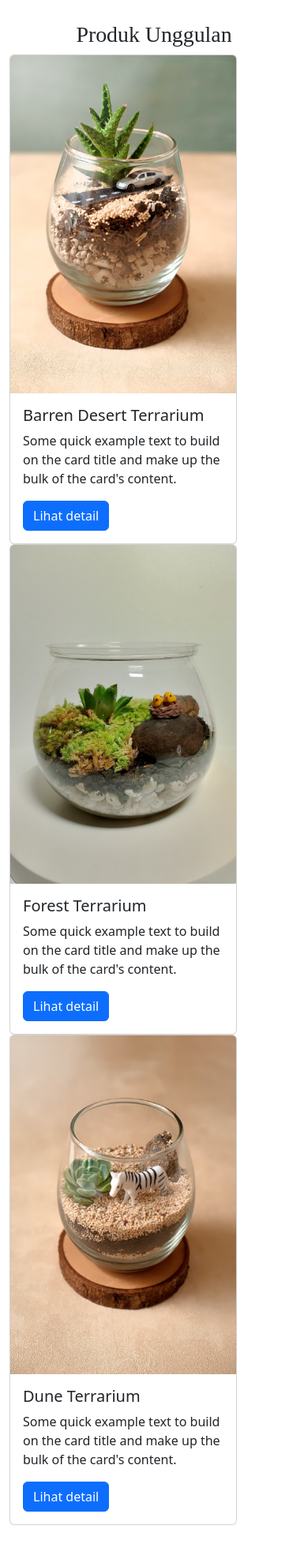
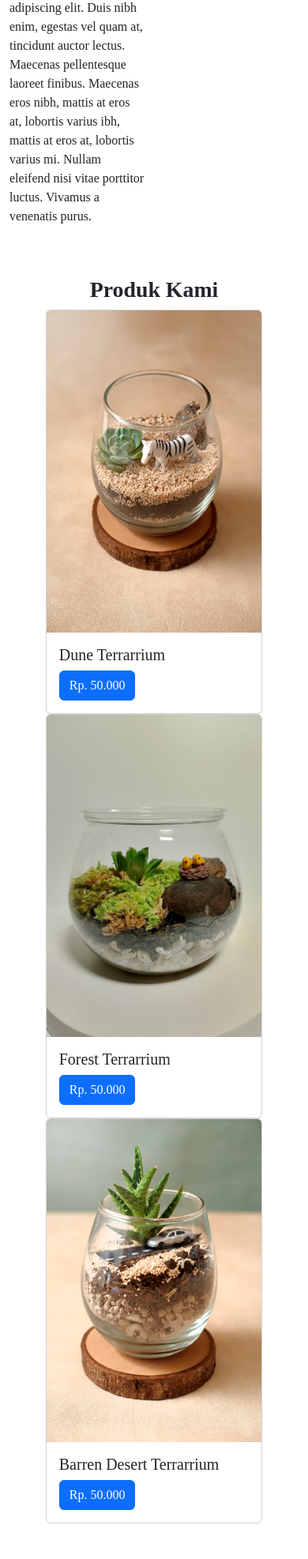
Before and after one commit to AhmadMario02/Nature-Glass, a PHP site: page / in a window 390 px wide. Shown: the part 316-2290 px from the top of the page at 79% size. Run offline with PHP 8.4, Linux system fonts and the light colour scheme; some libraries are stand-ins or nearby versions.

Commit message:
page beranda/home

```diff
--- a/pages/home.php
+++ b/pages/home.php
@@ -1,50 +1,58 @@
-<div>
-    <div class="row mb-5">
-        <div class="col text-center" style="background-color: #F2E9DC;">
-            <h1 class="fw-bold">Call-To-Action</h1>
+<div class="container" style="font-family: Poppins;">
+  <section class="mb-5">
+    <div class="row">
+      <div class="col">
+        <h1 class="fw-bold">Bring Nature To The World!</h1>
+        <p class="">Lorem ipsum dolor sit amet, consectetur adipiscing elit. Duis nibh enim, egestas vel quam at, tincidunt auctor lectus. Maecenas pellentesque laoreet finibus. Maecenas eros nibh, mattis at eros at, lobortis varius ibh, mattis at eros at, lobortis varius mi. Nullam eleifend nisi vitae porttitor luctus. Vivamus a venenatis purus.</p>
       </div>
-        <div class="col text-center">
-            <img src="https://images.pexels.com/photos/886521/pexels-photo-886521.jpeg?auto=compress&cs=tinysrgb&w=1260&h=750&dpr=2" class="img-fluid" alt="">
+      <div class="col">
+        <img src="https://images.pexels.com/photos/247599/pexels-photo-247599.jpeg" class="rounded img-fluid">
       </div>
     </div>
-    <div class="container">
-    <div class="row mb-5">
-        <h1 class="text-center" style="font-family: Montserrat;">Produk Unggulan</h1>
+  </section>
+  <section class="mb-5">
+    <h1 class="text-center fw-bold">Produk Kami</h1>
     <div class="row">
-            <div class="col">
-                <div class="card" style="width: 18rem;">
-                  <img src="assets/Barren Desert Terrarium.jpg" class="card-img-top" alt="Barren Desert Terrarium">
+      <div class="col-md-4 d-flex justify-content-center">
+        <div class="card" style="width: 75%;">
+          <img src="./assets/Dune Terrarium.jpg" class="card-img-top" alt="...">
           <div class="card-body">
-                    <h5 class="card-title">Barren Desert Terrarium</h5>
-                    <p class="card-text">Some quick example text to build on the card title and make up the bulk of the card's content.</p>
-                    <a href="#" class="btn btn-primary">Lihat detail</a>
+            <h5 class="card-title">Dune Terrarrium</h5>
+            <a href="#" class="btn btn-primary">Rp. 50.000</a>
           </div>
         </div>
       </div>
-            <div class="col">
-                <div class="card" style="width: 18rem;">
-                  <img src="assets/Forest Terrarium.jpg" class="card-img-top" alt="Forest Terrarium">
+      <div class="col-md-4 d-flex justify-content-center">
+        <div class="card" style="width: 75%;">
+          <img src="./assets/Forest Terrarium.jpg" class="card-img-top" alt="...">
           <div class="card-body">
-                    <h5 class="card-title">Forest Terrarium</h5>
-                    <p class="card-text">Some quick example text to build on the card title and make up the bulk of the card's content.</p>
-                    <a href="#" class="btn btn-primary">Lihat detail</a>
+            <h5 class="card-title">Forest Terrarrium</h5>
+            <a href="#" class="btn btn-primary">Rp. 50.000</a>
           </div>
         </div>
       </div>
-            <div class="col">
-                <div class="card" style="width: 18rem;">
-                  <img src="assets/Dune Terrarium.jpg" class="card-img-top" alt="Dune Terrarium">
+      <div class="col-md-4 d-flex justify-content-center">
+        <div class="card" style="width: 75%;">
+          <img src="./assets/Barren Desert Terrarium.jpg" class="card-img-top" alt="...">
           <div class="card-body">
-                    <h5 class="card-title">Dune Terrarium</h5>
-                    <p class="card-text">Some quick example text to build on the card title and make up the bulk of the card's content.</p>
-                    <a href="#" class="btn btn-primary">Lihat detail</a>
+            <h5 class="card-title">Barren Desert Terrarrium</h5>
+            <a href="#" class="btn btn-primary">Rp. 50.000</a>
           </div>
         </div>
       </div>
     </div>
+  </section>
+  <section class="mb-2">
+    <div class="rounded jumbotron jumbotron-fluid p-3" style="background-image: url(https://images.pexels.com/photos/185498/pexels-photo-185498.jpeg);background-size: cover; background-position: center;">
+      <div class="rounded p-2" style="background-color: rgba(255, 255, 255, 0.5);">
+        <h1 class="fw-bold">Cara Menanam & Cara Merawat Terrarium</h1>
+        <div class="mb-2">
+          <a class="btn btn-outline-success btn-sm" href="#">Dune Terrarium</a>
+          <a class="btn btn-outline-success btn-sm" href="#">Forest Terrarium</a>
+          <a class="btn btn-outline-success btn-sm" href="#">Barren Desert Terrarium</a>
+        </div>
+        <a class="btn btn-outline-success btn-lg" href="#">Cara Merawat Terrarium</a>
+      </div>
+    </section>
   </div>
 </div>
-    <div class="row" style="background-color: #D9D9D9;">
-        <h1 class="text-center" style="font-family: Montserrat;">Why must Nature Glass?</h1>
-    </div>
-</div>
```
Lines whose indentation alone changed are shown as unchanged.
